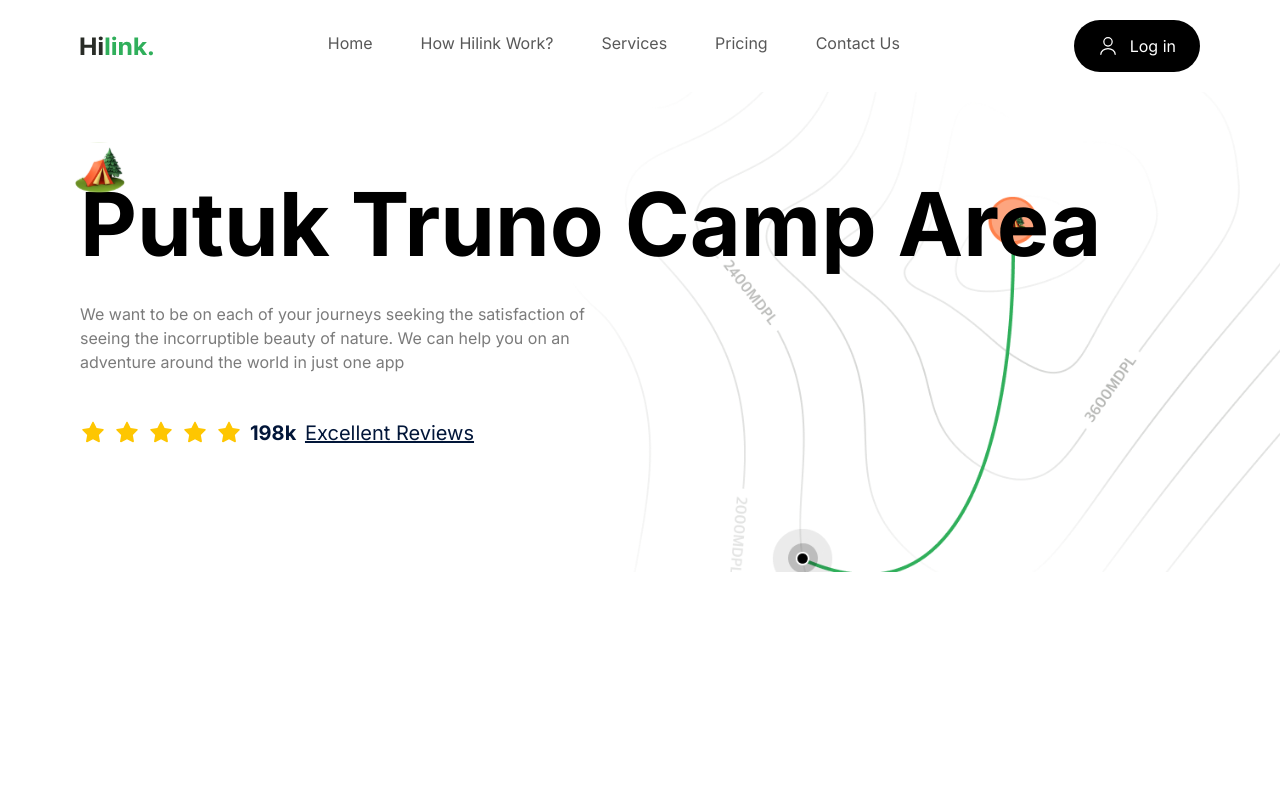
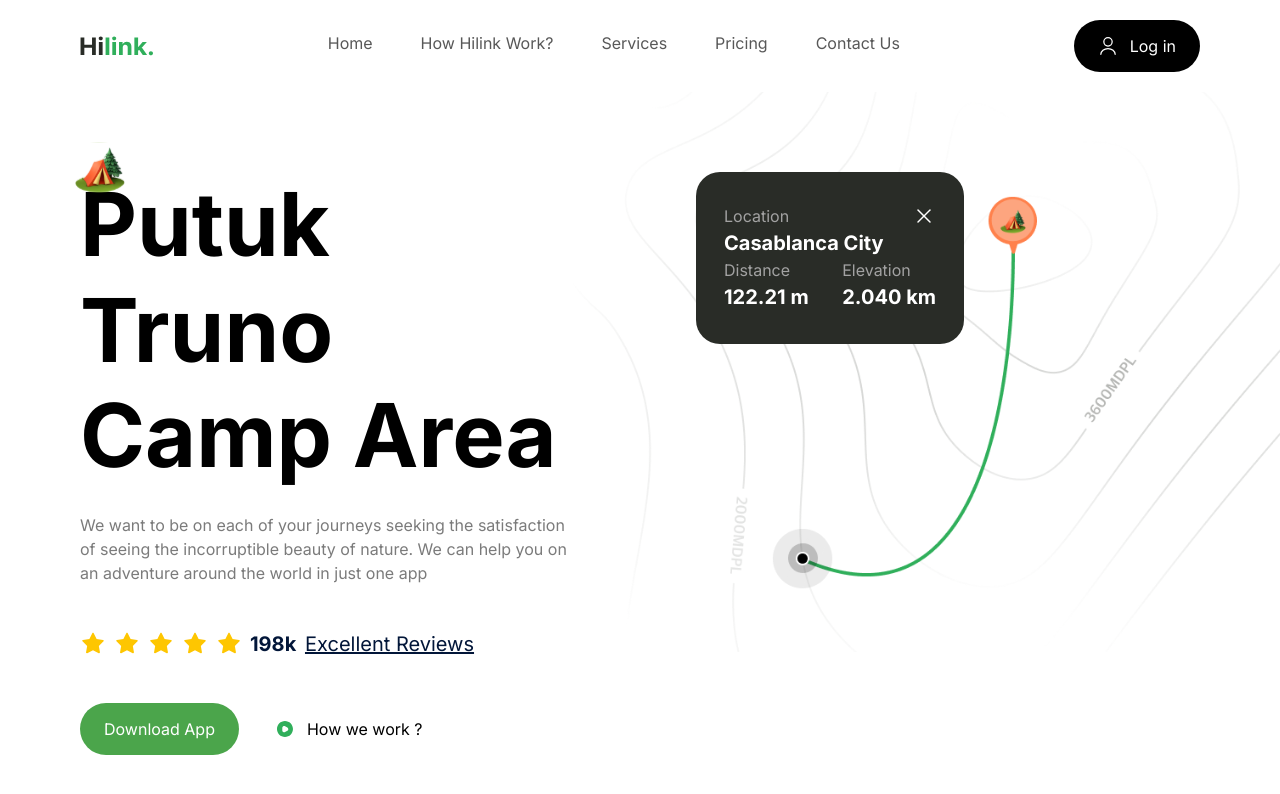
Before and after one commit to Azzedine-zemmari/Travel, a Vue app: page / in a window 1280 px wide. Shown: the top 794 px of the page. Built offline with nearby package versions, Linux system fonts and the light colour scheme.

Commit message:
add the hero component

```diff
--- a/src/components/Button.vue
+++ b/src/components/Button.vue
@@ -6,7 +6,8 @@
       'padding-top': props.py + 'px',
       'padding-bottom': props.py + 'px',
       'background-color': props.bgColor,
-      color: props.textColor
+      color: props.textColor,
+      opacity: props.opacity
     }"
     class="flex items-center gap-3 justify-center rounded-full"
   >
@@ -18,5 +19,5 @@
 <script setup>
 import { defineProps } from 'vue'
 
-const props = defineProps(['text', 'icon', 'bgColor', 'textColor', 'px', 'py'])
+const props = defineProps(['text', 'icon', 'bgColor', 'textColor', 'px', 'py', 'opacity'])
 </script>
--- a/src/components/Hero.vue
+++ b/src/components/Hero.vue
@@ -23,8 +23,8 @@
         We want to be on each of your journeys seeking the satisfaction of seeing the incorruptible
         beauty of nature. We can help you on an adventure around the world in just one app
       </p>
-      <div class="my-11 flex flex-wrap gap-5">
-        <div class="flex items-center gap-2">
+      <div class="my-11 flex flex-wrap gap-2 md:gap-5">
+        <div class="flex items-center gap-0 md:gap-2">
           <img
             v-for="index in 5"
             :key="index"
@@ -33,13 +33,57 @@
             width="26"
             height="26"
           />
-            <p class="text-[18px] font-[700] lg:text-[20px] lg:font-[700] text-blue-70">
+          <p class="text-[16px] font-[700] lg:text-[20px] lg:font-[700] text-blue-70">
             198k
-                <span class="text-[16px] font-[400] lg:text-[20px] lg:font-[400] ml-1 underline">Excellent Reviews</span>
+            <span class="text-[16px] font-[400] lg:text-[20px] lg:font-[400] ml-1 underline"
+              >Excellent Reviews</span
+            >
           </p>
+        </div>
+      </div>
+      <div class="flex flex-col w-full gap-3 sm:flex-row">
+        <Button
+          text="Download App"
+          bg-color="green"
+          text-color="white"
+          px="24"
+          py="14"
+          opacity="0.7"
+        />
+        <Button
+          text="How we work ?"
+          bg-color="white"
+          text-color="black"
+          px="24"
+          py="14"
+          icon="./src/assets/play.svg"
+        />
+      </div>
+    </div>
+    <div class="relative flex-1 items-start">
+      <div class="relative z-20 w-[268px] flex-col gap-8 rounded-3xl bg-green-90 px-7 py-8">
+        <div class="flex flex-col">
+          <div class="flex items-center justify-between">
+            <p class="text-[16px] font-[400] text-gray-20">Location</p>
+            <img src="../assets/close.svg" alt="close" width='24' height="24">
+          </div>
+          <p class="text-[20px] font-[700] text-white">Casablanca City</p>
+        </div>
+
+        <div class="flex items-center justify-between">
+        <div class="flex flex-col">
+            <p class="text-[16px] font-[400] block text-gray-20">Distance</p>
+            <p class="text-[20px] font-[700] text-white">122.21 m</p>
+        </div>
+        <div class="flex flex-col">
+            <p class="text-[16px] font-[400] block text-gray-20">Elevation</p>
+            <p class="text-[20px] font-[700] text-white">2.040 km</p>
+        </div>
         </div>
       </div>
     </div>
   </section>
 </template>
-<script setup></script>
+<script setup>
+import Button from './Button.vue'
+</script>
--- a/src/output.css
+++ b/src/output.css
@@ -596,6 +596,10 @@ video {
   margin-bottom: 2.75rem;
 }
 
+.ml-1{
+  margin-left: 0.25rem;
+}
+
 .mr-16{
   margin-right: 4rem;
 }
@@ -604,8 +608,8 @@ video {
   margin-top: 1.5rem;
 }
 
-.ml-1{
-  margin-left: 0.25rem;
+.block{
+  display: block;
 }
 
 .inline-block{
@@ -640,6 +644,14 @@ video {
   width: 1.25rem;
 }
 
+.w-\[268px\]{
+  width: 268px;
+}
+
+.w-full{
+  width: 100%;
+}
+
 .w-screen{
   width: 100vw;
 }
@@ -668,6 +680,10 @@ video {
   flex-wrap: wrap;
 }
 
+.items-start{
+  align-items: flex-start;
+}
+
 .items-center{
   align-items: center;
 }
@@ -680,8 +696,16 @@ video {
   justify-content: space-between;
 }
 
+.gap-1{
+  gap: 0.25rem;
+}
+
 .gap-12{
   gap: 3rem;
+}
+
+.gap-2{
+  gap: 0.5rem;
 }
 
 .gap-20{
@@ -692,16 +716,20 @@ video {
   gap: 0.75rem;
 }
 
-.gap-5{
-  gap: 1.25rem;
+.gap-8{
+  gap: 2rem;
 }
 
-.gap-2{
-  gap: 0.5rem;
+.gap-0{
+  gap: 0px;
 }
 
 .overflow-hidden{
   overflow: hidden;
+}
+
+.rounded-3xl{
+  border-radius: 1.5rem;
 }
 
 .rounded-full{
@@ -710,6 +738,11 @@ video {
 
 .rounded-lg{
   border-radius: 0.5rem;
+}
+
+.bg-green-90{
+  --tw-bg-opacity: 1;
+  background-color: rgb(41 44 39 / var(--tw-bg-opacity));
 }
 
 .bg-slate-100{
@@ -739,6 +772,11 @@ video {
   padding-right: 1.5rem;
 }
 
+.px-7{
+  padding-left: 1.75rem;
+  padding-right: 1.75rem;
+}
+
 .py-10{
   padding-top: 2.5rem;
   padding-bottom: 2.5rem;
@@ -752,6 +790,11 @@ video {
 .py-5{
   padding-top: 1.25rem;
   padding-bottom: 1.25rem;
+}
+
+.py-8{
+  padding-top: 2rem;
+  padding-bottom: 2rem;
 }
 
 .pb-1{
@@ -770,12 +813,12 @@ video {
   font-size: 16px;
 }
 
+.text-\[20px\]{
+  font-size: 20px;
+}
+
 .text-\[52px\]{
   font-size: 52px;
-}
-
-.text-\[18px\]{
-  font-size: 18px;
 }
 
 .font-\[400\]{
@@ -790,6 +833,16 @@ video {
   line-height: 120%;
 }
 
+.text-blue-70{
+  --tw-text-opacity: 1;
+  color: rgb(2 22 57 / var(--tw-text-opacity));
+}
+
+.text-gray-20{
+  --tw-text-opacity: 1;
+  color: rgb(162 162 162 / var(--tw-text-opacity));
+}
+
 .text-gray-30{
   --tw-text-opacity: 1;
   color: rgb(123 123 123 / var(--tw-text-opacity));
@@ -800,9 +853,9 @@ video {
   color: rgb(88 88 88 / var(--tw-text-opacity));
 }
 
-.text-blue-70{
+.text-white{
   --tw-text-opacity: 1;
-  color: rgb(2 22 57 / var(--tw-text-opacity));
+  color: rgb(255 255 255 / var(--tw-text-opacity));
 }
 
 .underline{
@@ -874,13 +927,27 @@ body {
   color: rgb(255 255 255 / var(--tw-text-opacity));
 }
 
+@media (min-width: 640px){
+  .sm\:flex-row{
+    flex-direction: row;
+  }
+}
+
 @media (min-width: 768px){
   .md\:-right-28{
     right: -7rem;
   }
 
+  .md\:gap-2{
+    gap: 0.5rem;
+  }
+
   .md\:gap-28{
     gap: 7rem;
+  }
+
+  .md\:gap-5{
+    gap: 1.25rem;
   }
 }
 
@@ -915,20 +982,20 @@ body {
     padding-bottom: 5rem;
   }
 
+  .lg\:text-\[20px\]{
+    font-size: 20px;
+  }
+
   .lg\:text-\[88px\]{
     font-size: 88px;
   }
 
-  .lg\:text-\[20px\]{
-    font-size: 20px;
+  .lg\:font-\[400\]{
+    font-weight: 400;
   }
 
   .lg\:font-\[700\]{
     font-weight: 700;
-  }
-
-  .lg\:font-\[400\]{
-    font-weight: 400;
   }
 
   .lg\:leading-\[120\%\]{
```
Lines whose indentation alone changed are shown as unchanged.
